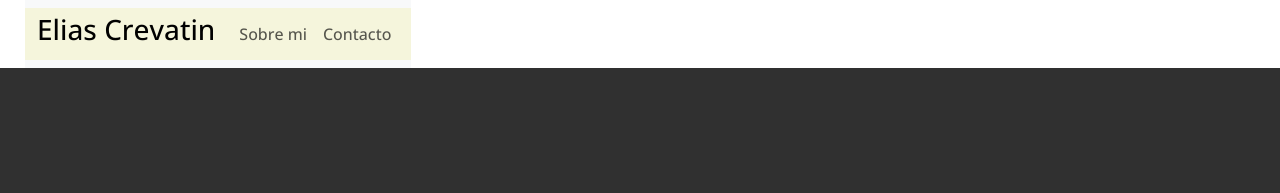
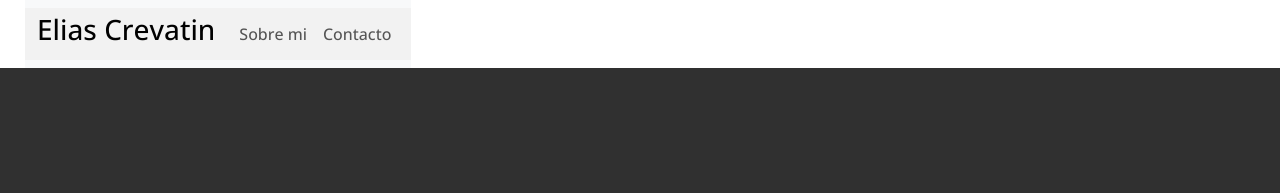
Before and after one commit to EliasCrevatin/portfolio, a plain HTML site: page index.html in a window 1280 px wide. Shown: the top 193 px of the page. Drawn offline with nearby package versions, Linux system fonts and the light colour scheme.

Commit message:
Update estilos.css

```diff
--- a/estilos.css
+++ b/estilos.css
@@ -6,7 +6,7 @@ body{
 header{
     height: 68px;
 /*    background-image: linear-gradient(to left, #7773ed, #6361c8, #32306a, #191a39,  #17163e, #100e31, #0d0c2f, #050521, #1e1d39, #1c1a45,#1a194c,  #1b1f67, #24218d, #2b2eb5 , #3e42cb, #676bd7,  #c3c2dc);*/
-    background-color: beige;
+    background-color: #f2f2f2;
     display: flex;
     align-items: center;
     padding-left: 25px;
@@ -17,7 +17,7 @@ header{
 }
 
 .container-fluid{
-    background-color:beige;
+    background-color:#f2f2f2;
 }
 
 .cara {
```
